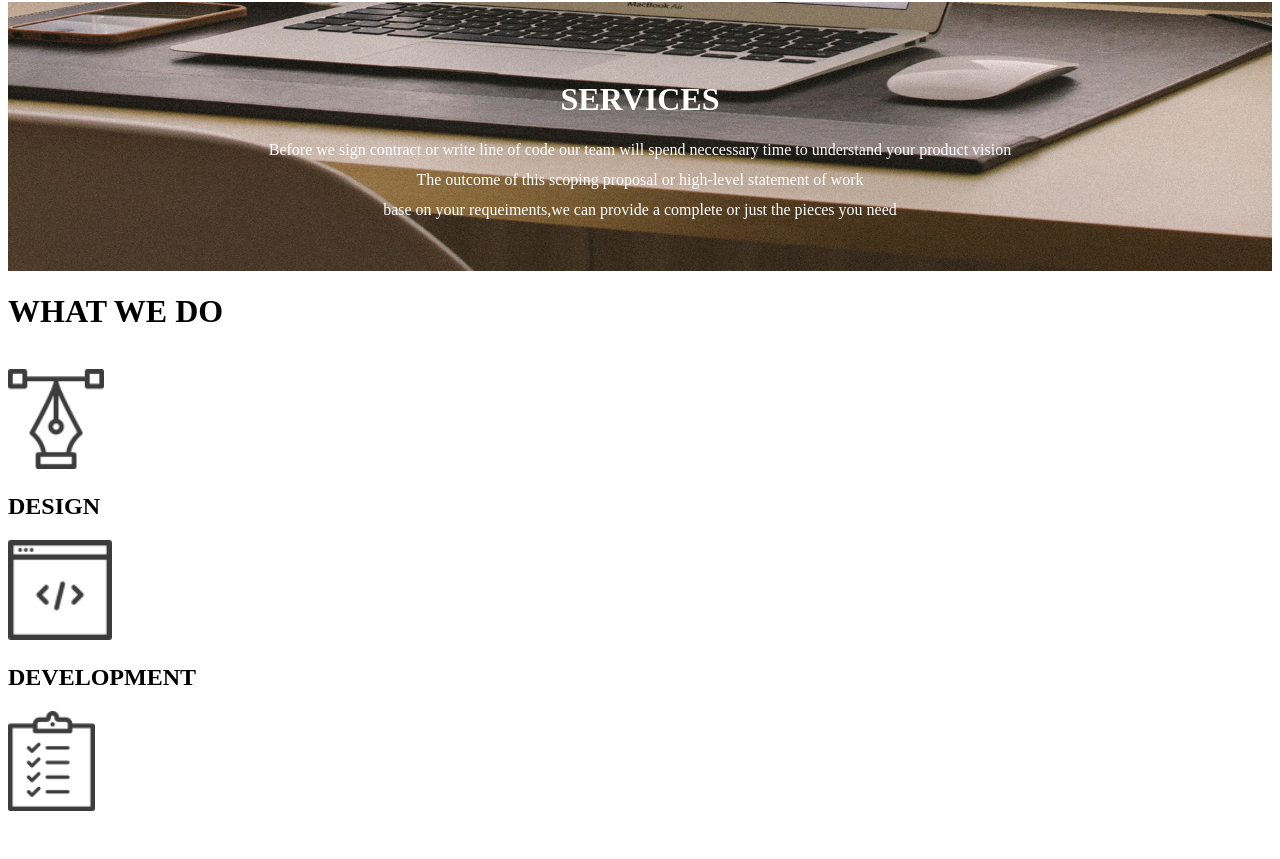
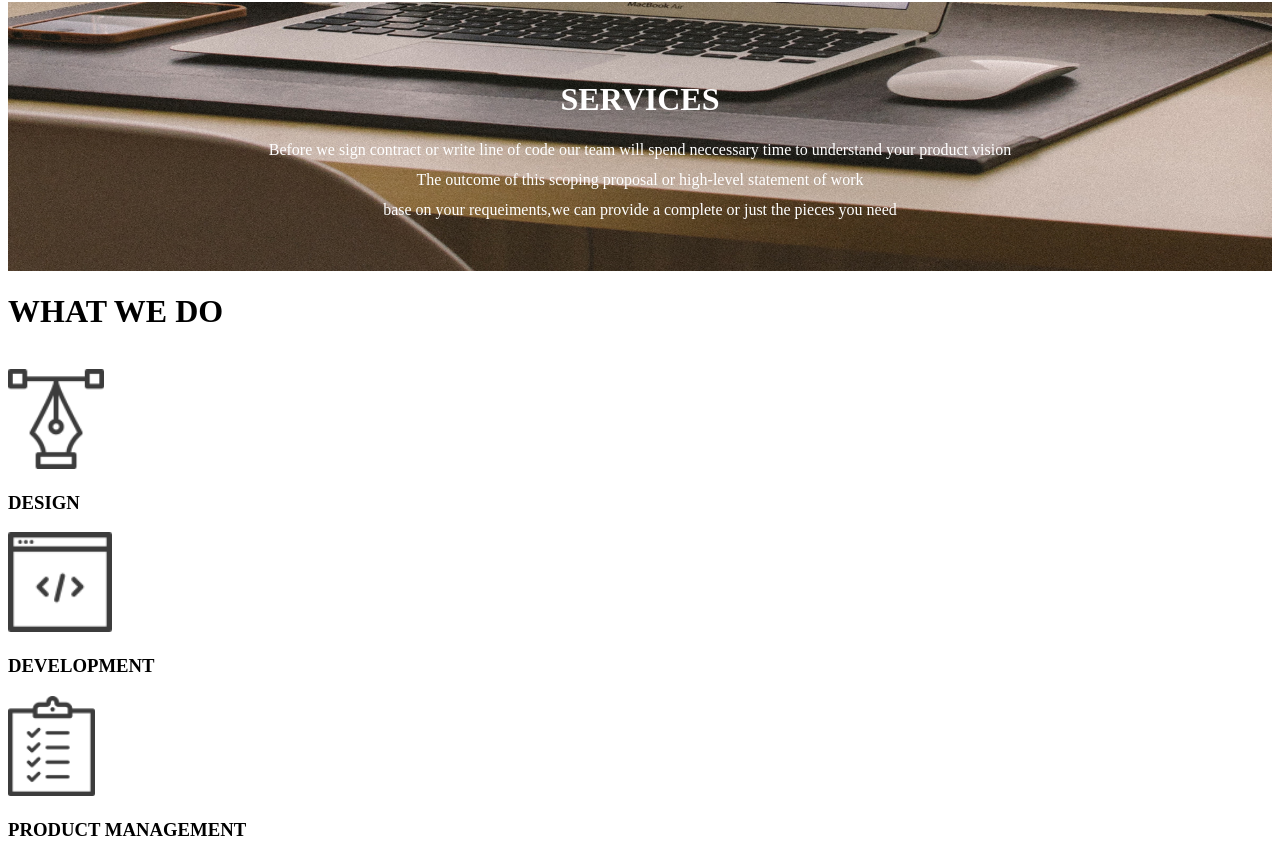
Before and after one commit to MARTIN-OMOLLO/Delani, a plain HTML site: page index.html in a window 1280 px wide. Shown: the part 796-1655 px from the top of the page. Before the commit the page ends 1619 px from the top, so only its background shows below. Drawn offline with nearby package versions, Linux system fonts and the light colour scheme.

Commit message:
addition

```diff
--- a/index.html
+++ b/index.html
@@ -59,14 +59,15 @@
            <div class="Images">
            <div class="Design">
                <img src="images/Delani5.png" height="100px">
-               <h2>DESIGN</h2>
+               <h3>DESIGN</h3>
            </div>
            <div class="Development">
                <img src="images/Delani6.png" height="100px">
-               <h2>DEVELOPMENT</h2>
+               <h3>DEVELOPMENT</h3>
            </div>
            <div class="Management">
                <img src="images/Delani7.png" height="100px">
+               <h3>PRODUCT MANAGEMENT</h3>
            </div>
            </div>
        </div>
```
